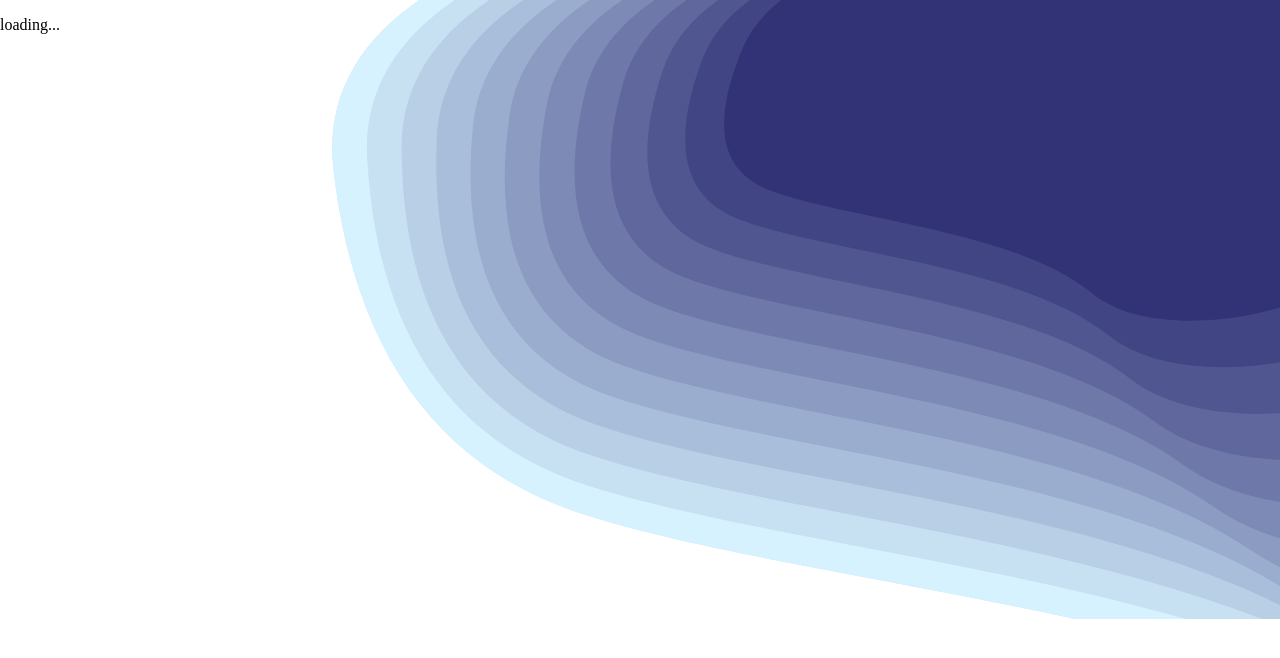
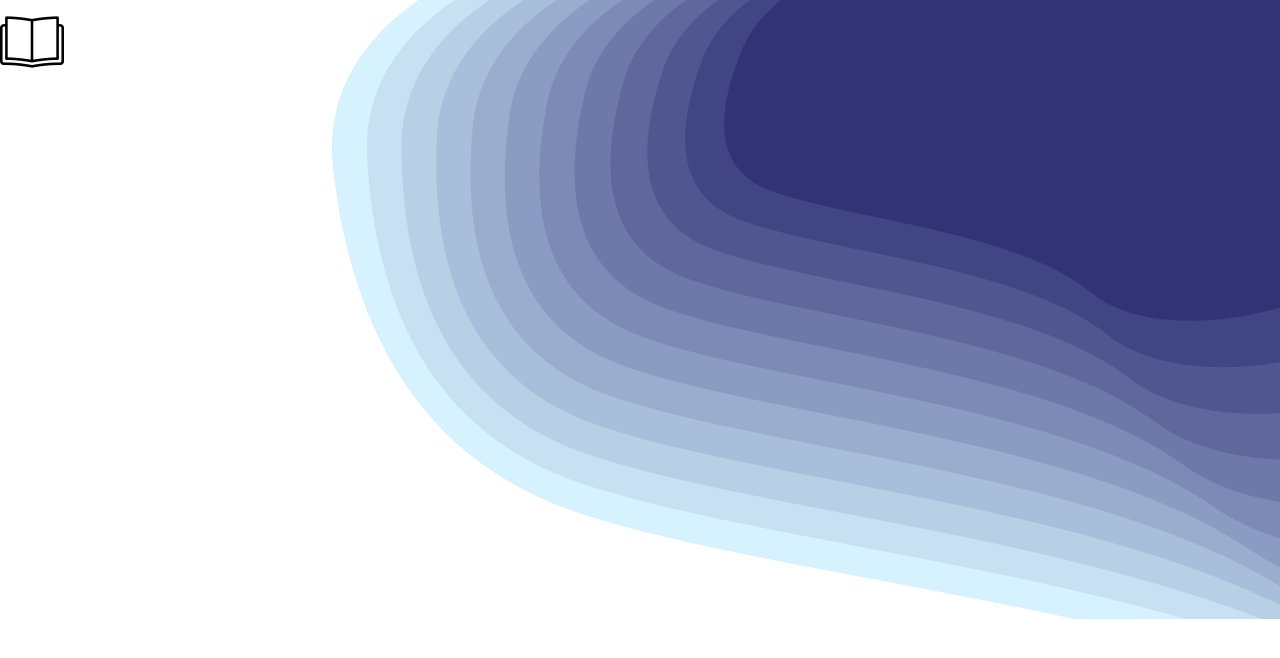
Before and after one commit to stev-dev/moodbooks-reactjs, a React (Create React App) app: page /book in a window 1280 px wide. Shown: the top 658 px of the page. Built offline with nearby package versions, Linux system fonts and the light colour scheme.

Commit message:
added a book loader gif to the single book

```diff
--- a/src/components/bookTags.jsx
+++ b/src/components/bookTags.jsx
@@ -1,4 +1,4 @@
-import React, {useEffect} from 'react'
+import React from 'react'
 import tags from '../helper'
 import { useHistory } from 'react-router-dom'
 
--- a/src/components/singleBook.jsx
+++ b/src/components/singleBook.jsx
@@ -1,10 +1,10 @@
 import BookHeader from './BookHeader'
 import BookCard from './BookCard'
-
+import logo from '../res/Book.gif'
 
 export default function SingleBook(props) {
     return (
-        props.title === "" ? <p>loading...</p> :
+        props.title === "" ? <img src={logo} alt="loading..." style={{margin: '10px auto'}}/>:
         <div>
             <BookHeader subject = {props.subject}/>
             <BookCard custumBookCardStyle = {cardStyleSingleBook}
```
